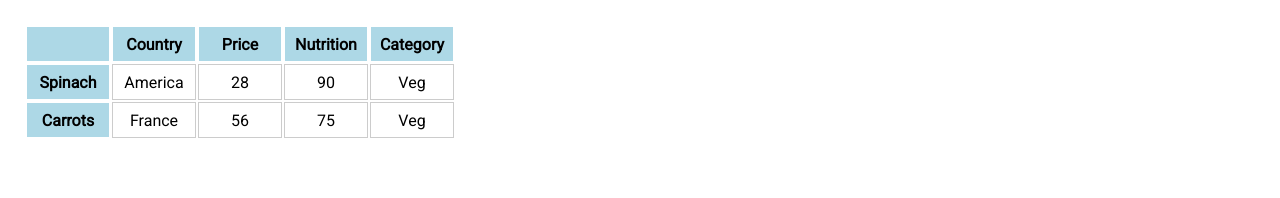
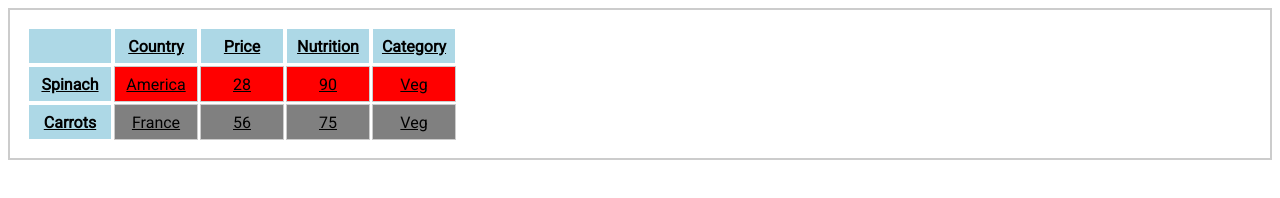
Before and after one commit to JoGorska/writing_our_first_jquery_script, a plain HTML site: page index.html in a window 1280 px wide. Drawn offline with nearby package versions, Linux system fonts and the light colour scheme; files whose address does not match are found by name.

Commit message:
Add exaples of inline styling and styling with classes

```diff
--- a/index.html
+++ b/index.html
@@ -6,6 +6,22 @@
   <link href='https://fonts.googleapis.com/css?family=Roboto' rel='stylesheet' type='text/css'>
 
   <style>
+    .underline {
+      text-decoration: underline;
+    }
+
+    .border {
+      border: solid 2px #ccc;
+    }
+
+    .background-red {
+      background-color: red;
+    }
+
+    .background-grey {
+      background-color: gray;
+    }
+
     td, th {
       width: 5rem;
       height: 2rem;
--- /dev/null
+++ b/js/myscript.js
@@ -0,0 +1,11 @@
+$(document).ready(function() {
+    // this method is not recomended as it creates inline style
+    // $("body").css("text-decoration", "underline")
+    // good practice to use classes to style
+    $("body").addClass("underline");
+    $("body").addClass("border");
+
+    $("tr:odd" ).addClass("background-red")
+    $("tr:even").addClass("background-grey")
+
+});
--- a/myscript.js
+++ /dev/null
@@ -1,3 +0,0 @@
-$(document).ready(function() {
-
-});
```
